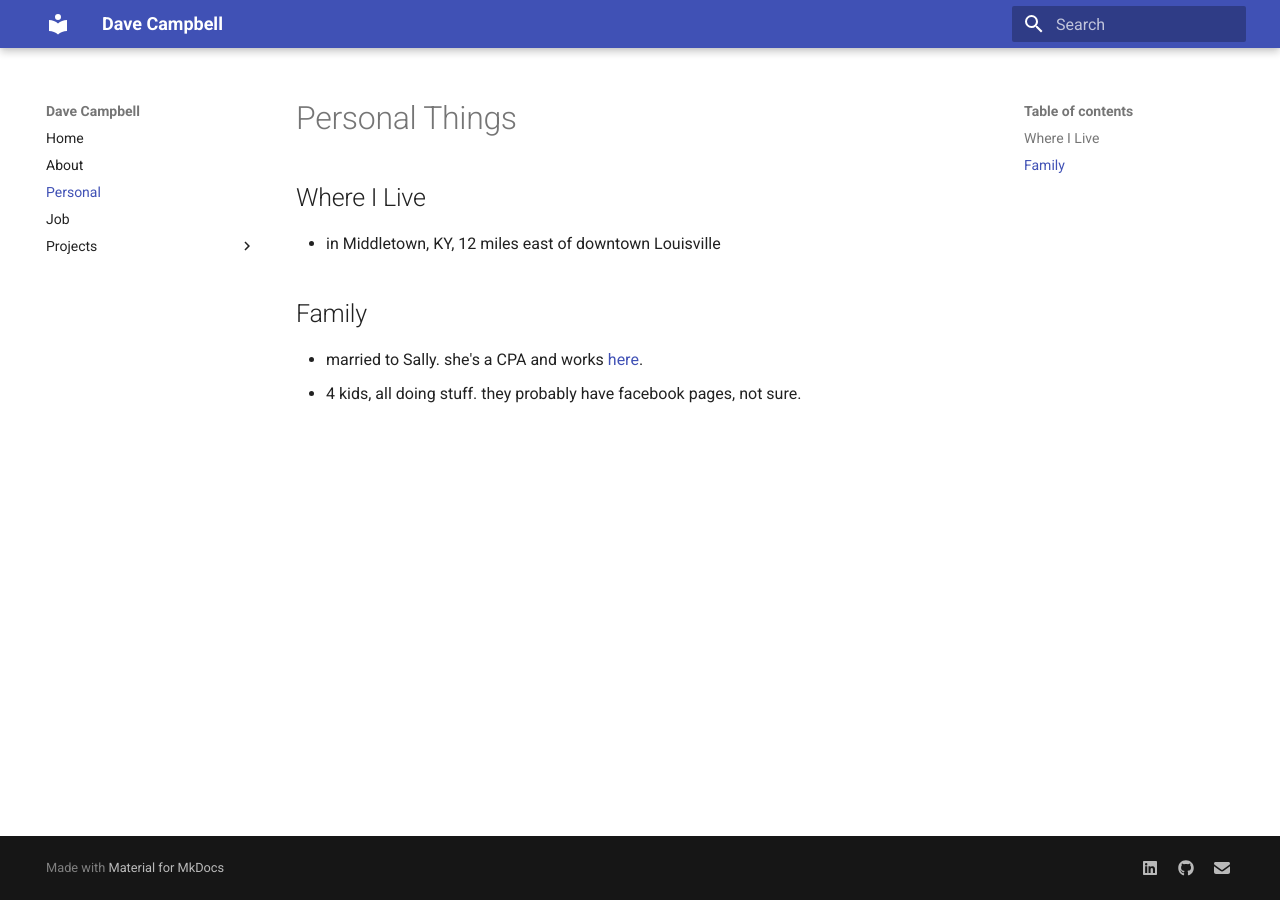
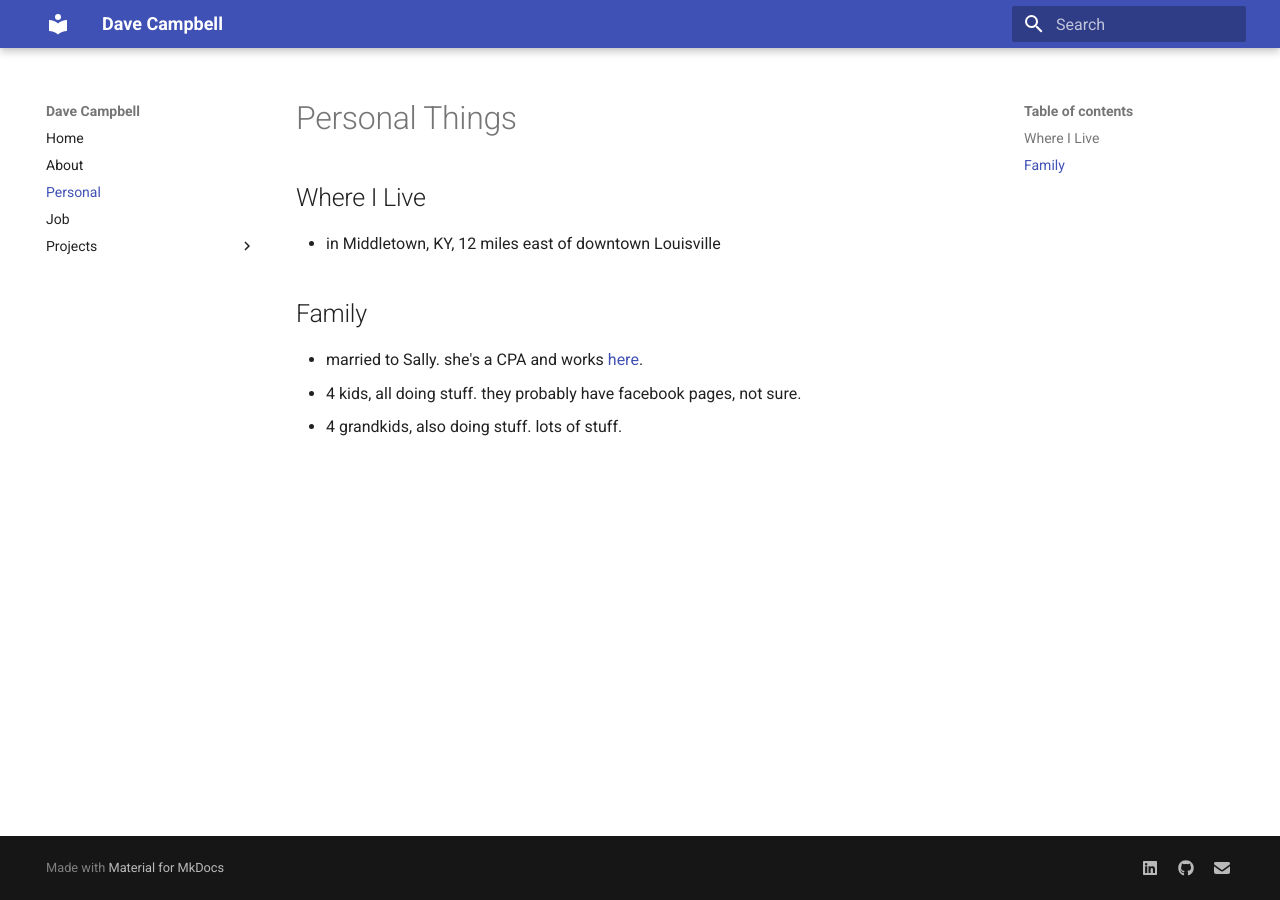
Before and after one commit to davecampbell/davecampbell.github.io, an MkDocs documentation site: the page built from docs/personal/personal.md, in a window 1280 px wide. Built offline with MkDocs 1.6.1 and Material for MkDocs 9.7.7, drawn with Linux system fonts in a browser that asks for light colours.

Commit message:
grandkid stuff

```diff
--- a/docs/personal/personal.md
+++ b/docs/personal/personal.md
@@ -6,3 +6,4 @@
 ## Family
 - married to Sally.  she's a CPA and works [here](https://hsccpa.com).
 - 4 kids, all doing stuff.  they probably have facebook pages, not sure.
+- 4 grandkids, also doing stuff.  lots of stuff.
```
